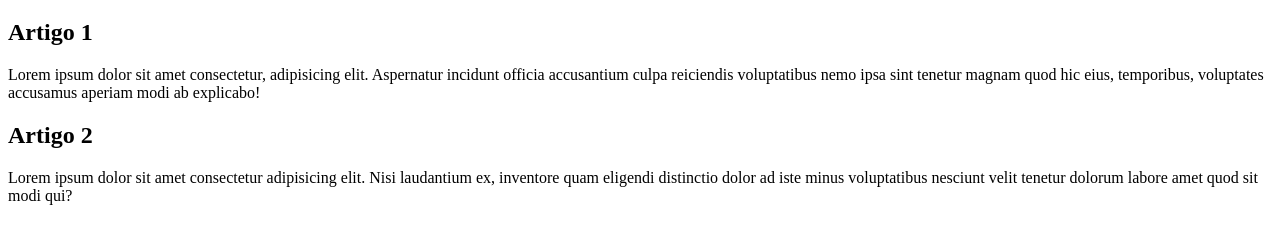
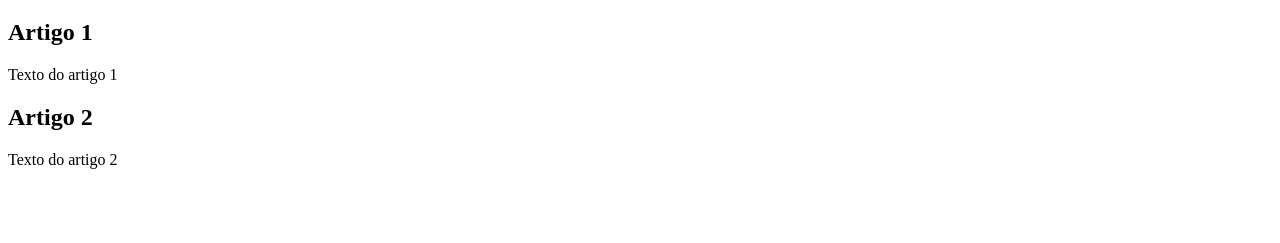
Before and after one commit to Lucas-Pinto-Martins/projeto-site, a plain HTML site: page index.html in a window 1280 px wide. Shown: the part 61-304 px from the top of the page. Drawn offline with Linux system fonts and the light colour scheme.

Commit message:
Update index.html

```diff
--- a/index.html
+++ b/index.html
@@ -21,7 +21,7 @@
 
             <h2>Artigo 1</h2>
 
-            <p>Lorem ipsum dolor sit amet consectetur, adipisicing elit. Aspernatur incidunt officia accusantium culpa reiciendis voluptatibus nemo ipsa sint tenetur magnam quod hic eius, temporibus, voluptates accusamus aperiam modi ab explicabo!</p>
+            <p>Texto do artigo 1</p>
 
         </article>
 
@@ -29,7 +29,7 @@
 
             <h2>Artigo 2</h2>
 
-            <p>Lorem ipsum dolor sit amet consectetur adipisicing elit. Nisi laudantium ex, inventore quam eligendi distinctio dolor ad iste minus voluptatibus nesciunt velit tenetur dolorum labore amet quod sit modi qui?</p>
+            <p>Texto do artigo 2</p>
 
         </article>
 
```
